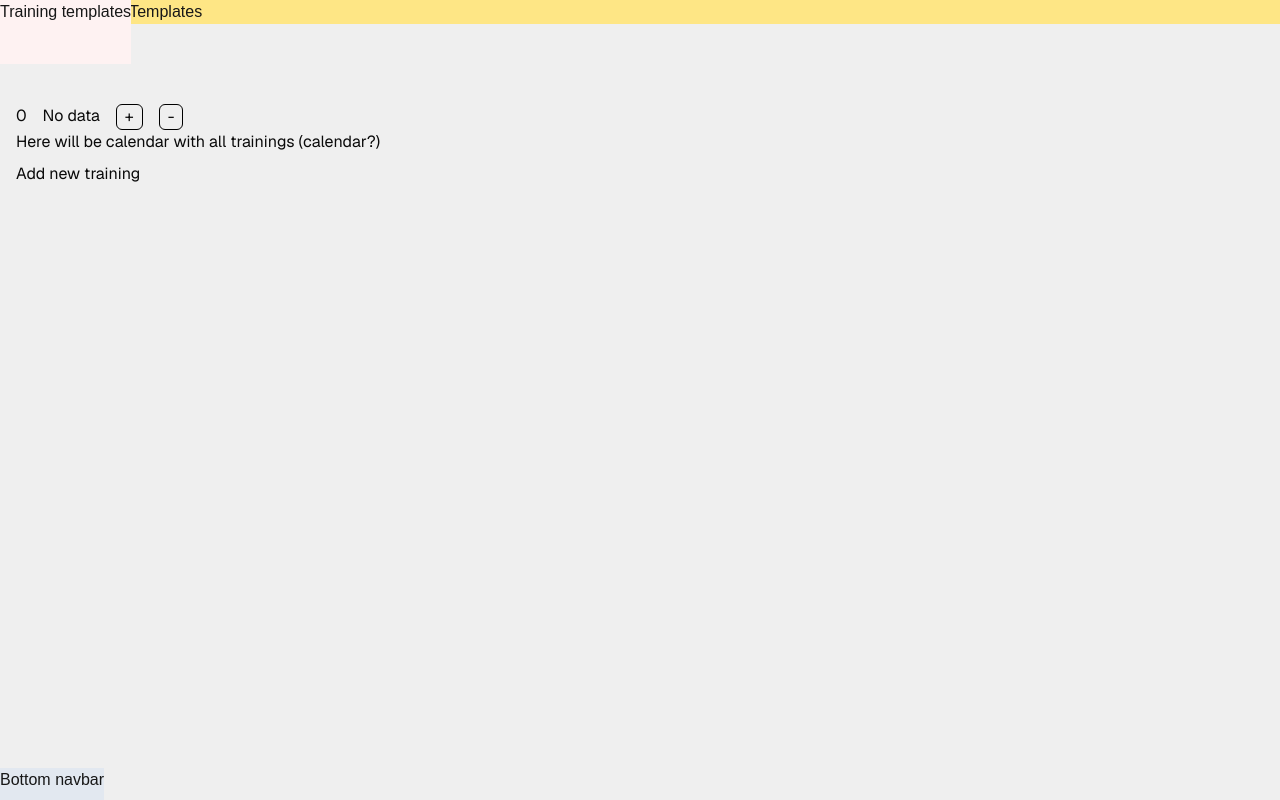
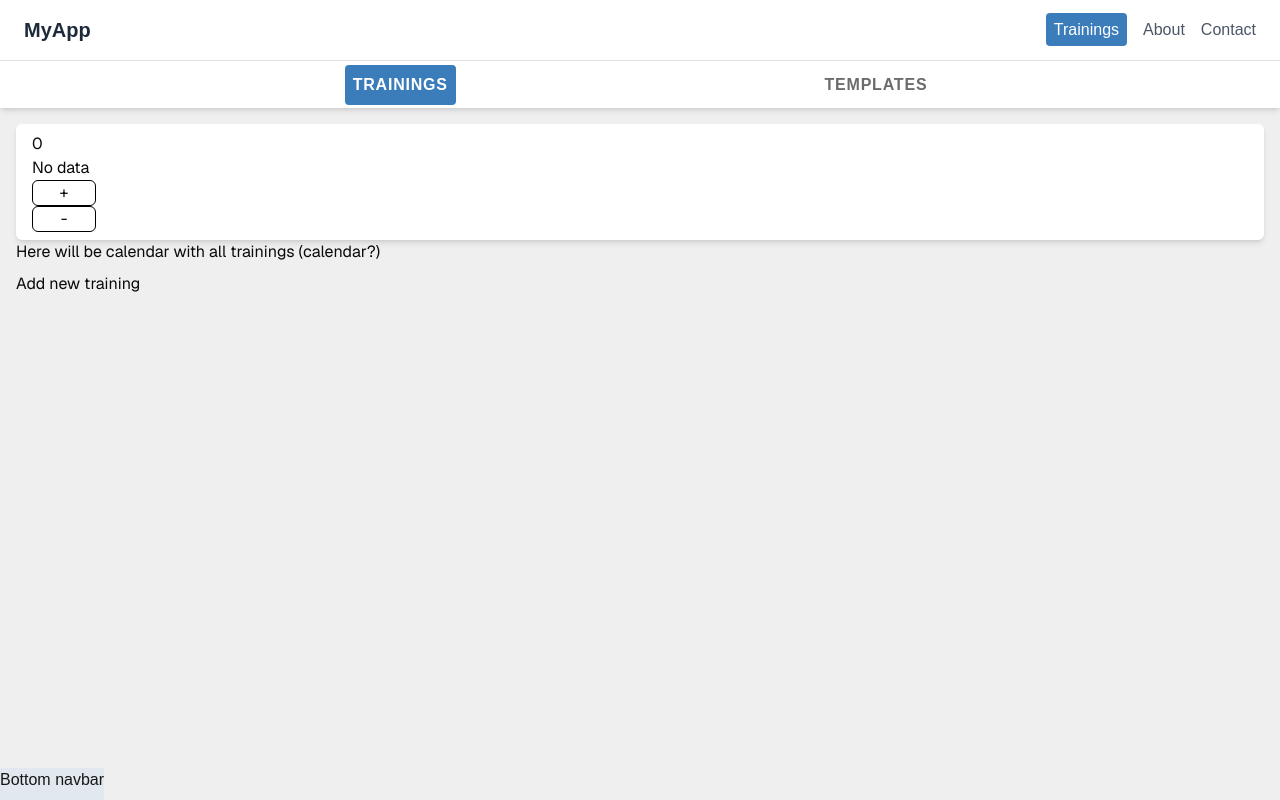
Before and after one commit to djzib0/gym-app, a Next.js app: page /trainings in a window 1280 px wide. Built offline with nearby package versions, Linux system fonts and the light colour scheme; no server answers; the database is empty.

Commit message:
WIP: adding styles, other small adjustments

```diff
--- a/app/(root)/trainings/layout.tsx
+++ b/app/(root)/trainings/layout.tsx
@@ -1,11 +1,11 @@
 import TrainingsDashboard from '@/components/dashboards/trainingsDashboard/TrainingsDashboard'
 import React from 'react'
 
-const TrainingTemplatesLayout = ({children}: {children: Readonly<{children: React.ReactNode}>}) => {
+const TrainingTemplatesLayout = ({children}: {children: React.ReactNode}) => {
   return (
     <>
       <TrainingsDashboard />
-      {children}
+        {children}
     </>
   )
 }
--- a/app/(root)/trainings/trainingTemplates/page.tsx
+++ b/app/(root)/trainings/trainingTemplates/page.tsx
@@ -1,14 +1,11 @@
 import TrainingTemplatesContent from '@/components/trainingTemplatesContent/TrainingTemplatesContent';
-import { getAllTrainingTemplatesByUserId } from '@/lib/actions';
-import React from 'react'
+import React from 'react';
 
 const TrainingTemplatesPage = async () => {
 
-  const allTrainingTemplatesData = await getAllTrainingTemplatesByUserId("123");
-
   return (
     <main className='pageContainer'>
-      <TrainingTemplatesContent allTrainingTemplatesData={JSON.parse(JSON.stringify(allTrainingTemplatesData))} />
+      <TrainingTemplatesContent />
     </main>
   )
 }
--- a/app/globals.css
+++ b/app/globals.css
@@ -27,7 +27,7 @@ body {
 
 @layer utilities {
   .pageContainer {
-    @apply text-[#0a0a0a] py-20 px-4 font-[family-name:var(--font-geist-sans)]
+    @apply text-[#0a0a0a] py-4 px-4 font-[family-name:var(--font-geist-sans)]
   }
 
   .sectionContainer {
@@ -35,11 +35,11 @@ body {
   }
 
   .sectionHeader {
-    @apply font-medium tracking-wide mb-2
+    @apply flex flex-row gap-1 items-center text-xl font-medium tracking-wide mb-2
   }
 
   .formContainer {
-    @apply max-w-md mx-auto bg-white px-4 py-1 rounded-2xl shadow-md space-y-6
+    @apply max-w-md mx-auto bg-white p-4 rounded-2xl shadow-md space-y-6
   }
 
   .formLabel {
--- a/components/dashboards/trainingsDashboard/TrainingsDashboard.tsx
+++ b/components/dashboards/trainingsDashboard/TrainingsDashboard.tsx
@@ -1,18 +1,25 @@
+'use client'
 import Link from 'next/link'
+import { usePathname } from 'next/navigation'
 import React from 'react'
 
 const TrainingsDashboard = () => {
+
+  const pathName = usePathname();
+
   return (
-    <menu className='flex flex-row gap-4 bg-amber-200'>
+    <menu className='flex flex-row gap-4 bg-white top-16 h-12 items-center justify-evenly shadow-md border-t border-t-[#e1e1e1]'>
       <Link
         href={"/trainings"}
-        className='hover:bg-emerald-200 rounded-md px-4'
+        className={`font-semibold text-[#6b6b6b] p-2 rounded-sm tracking-wider
+          uppercase ${pathName === '/trainings' && 'bg-[#3b7cba] text-white'}`}
         >
         Trainings
       </Link>
       <Link
         href={"/trainings/trainingTemplates"}
-        className='hover:bg-emerald-200 rounded-md px-4'
+        className={`font-semibold text-[#6b6b6b] p-2 rounded-sm tracking-wider
+          uppercase ${pathName === '/trainings/trainingTemplates' && 'bg-[#3b7cba] text-white'}`}
       >
         Templates
       </Link>
--- a/components/forms/trainingTemplateForm/TrainingTemplateForm.tsx
+++ b/components/forms/trainingTemplateForm/TrainingTemplateForm.tsx
@@ -41,21 +41,21 @@ const TrainingTemplateForm = ({toggleClose}: {toggleClose?: () => void}) => {
   }
 
   return (
-    <form className='flex flex-col'>
+    <form className='flex flex-col gap-2 max-w-md'>
       <label
-        className=''
+        className='formLabel'
         htmlFor='name'
       >
-        Training title
+        Title
       </label>
       <textarea
-        className='border-black border'
+        className='formTextArea'
         name='title'
         value={formData.title}
         onChange={handleChange}
       />
 
-      <button type='button' onClick={handleSubmit}>Add</button>
+      <button type='button' className='formButton' onClick={handleSubmit}>Add</button>
 
     </form>
   )
--- a/components/navbars/navbar/NavbarTop.tsx
+++ b/components/navbars/navbar/NavbarTop.tsx
@@ -1,11 +1,26 @@
+'use client'
 import Link from 'next/link'
+import { usePathname } from 'next/navigation'
 import React from 'react'
 
 const NavbarTop = () => {
+
+  const pathName = usePathname();
+
   return (
-    <nav className='fixed top-0 flex flex-row mb-4 h-16 bg-red-50'>
-      <Link href={"/trainings"}>Training templates</Link>
-    </nav>
+    <header className="bg-white shadow-md px-6 py-4 flex justify-between items-center">
+  <Link href="/" className="text-xl font-bold text-gray-800">MyApp</Link>
+  <nav className="space-x-4">
+    <Link
+      href="/trainings"
+      className={`text-gray-600 p-2 rounded-sm hover:text-black ${pathName.startsWith('/trainings') && 'bg-[#3b7cba] text-white'}`}
+    >
+      Trainings
+    </Link>
+    <a href="#" className="text-gray-600 hover:text-black">About</a>
+    <a href="#" className="text-gray-600 hover:text-black">Contact</a>
+  </nav>
+  </header>
   )
 }
 
--- a/components/trainingTemplatesContent/TrainingTemplatesContent.tsx
+++ b/components/trainingTemplatesContent/TrainingTemplatesContent.tsx
@@ -1,13 +1,29 @@
 'use client'
-import React, { useState } from 'react'
+import React, { useEffect, useState } from 'react'
 import TrainingTemplateForm from '../forms/trainingTemplateForm/TrainingTemplateForm';
 import { TrainingTemplateType } from '@/lib/types';
 import Link from 'next/link';
+import { GoChecklist } from 'react-icons/go';
+import { getAllTrainingTemplatesByUserId } from '@/lib/actions';
 
-const TrainingTemplatesContent = ({allTrainingTemplatesData}: {allTrainingTemplatesData: TrainingTemplateType[] | undefined}) => {
+const TrainingTemplatesContent = () => {
 
   //state variables
   const [isAddTrainingTemplateFormOn, setIsAddTrainingTemplateFormOn] = useState(false);
+  const [allTrainingTemplatesData, setallTrainingTemplatesData] = useState<TrainingTemplateType[] | null>(null)
+
+    useEffect(() => {
+      const fetchData = async () => {
+        const res = await getAllTrainingTemplatesByUserId("123");
+        if (res !== undefined) {
+          setallTrainingTemplatesData(JSON.parse(JSON.stringify(res)))
+        } else {
+          setallTrainingTemplatesData(null)
+        }
+      };
+
+      fetchData();
+    }, [])
 
   const allTrainingTemplatesArr = allTrainingTemplatesData && allTrainingTemplatesData.map((trainingTemplate) => {
     return (
@@ -24,14 +40,22 @@ const TrainingTemplatesContent = ({allTrainingTemplatesData}: {allTrainingTempla
   }
 
   return (
-    <section>
+    <section className='sectionContainer'>
+      <h3 className='sectionHeader'
+      >
+        <GoChecklist className='text-[#0084ff] text-3xl' />Templates
+      </h3>
       <button
         className='cursor-pointer'
         onClick={() => toggleTrainingTemplateForm()}
       >
-        Add new template
+       Add new template
       </button>
-      {isAddTrainingTemplateFormOn && <TrainingTemplateForm toggleClose={() => setIsAddTrainingTemplateFormOn(false)}/>}
+
+      {isAddTrainingTemplateFormOn &&
+        <TrainingTemplateForm toggleClose={() => setIsAddTrainingTemplateFormOn(false)}/>
+      }
+
       <h3 className='font-semibold uppercase mt-4 mb-2'>All trainings</h3>
       <div className='flex flex-col'>
         {allTrainingTemplatesArr}
--- a/components/trainingsContent/trainingsCalendar/TrainingsCalendar.tsx
+++ b/components/trainingsContent/trainingsCalendar/TrainingsCalendar.tsx
@@ -23,24 +23,23 @@ const TrainingsCalendar = () => {
   }, [selectedWeek])
 
   return (
-    <div className='flex flex-row gap-4'>
+    <section className='sectionContainer'>
       {selectedWeek}
       {selectedTraining ? <Link href={`trainings/${selectedTraining._id}`}>{selectedTraining.title}</Link> : <p>No data</p>}
       <button
         onClick={() => setSelectedWeek(prevSate => prevSate + 1)}
-        className='border border-black rounded-md px-2 py-0'
+        className='border border-black rounded-md px-2 py-0 w-16'
       >
         +
       </button>
 
       <button
         onClick={() => setSelectedWeek(prevSate => prevSate - 1)}
-        className='border border-black rounded-md px-2 py-0'
+        className='border border-black rounded-md px-2 py-0 w-16'
       >
         -
       </button>
-
-    </div>
+    </section>
   )
 }
 
--- a/package.json
+++ b/package.json
@@ -12,7 +12,8 @@
     "mongoose": "^8.13.2",
     "next": "15.3.0",
     "react": "^19.0.0",
-    "react-dom": "^19.0.0"
+    "react-dom": "^19.0.0",
+    "react-icons": "^5.5.0"
   },
   "devDependencies": {
     "@eslint/eslintrc": "^3",
```
Also changed, not shown: 1 other file (tests, documents, lock files or other folders).
